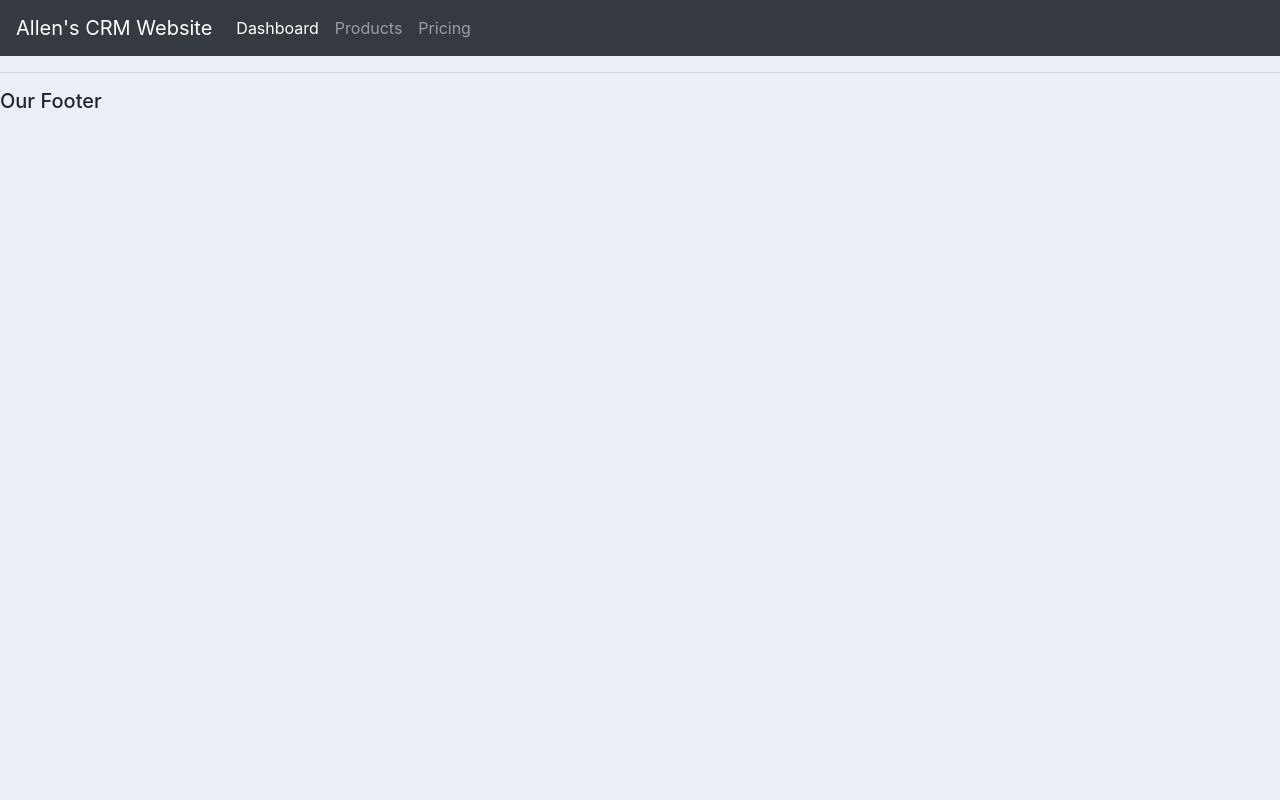
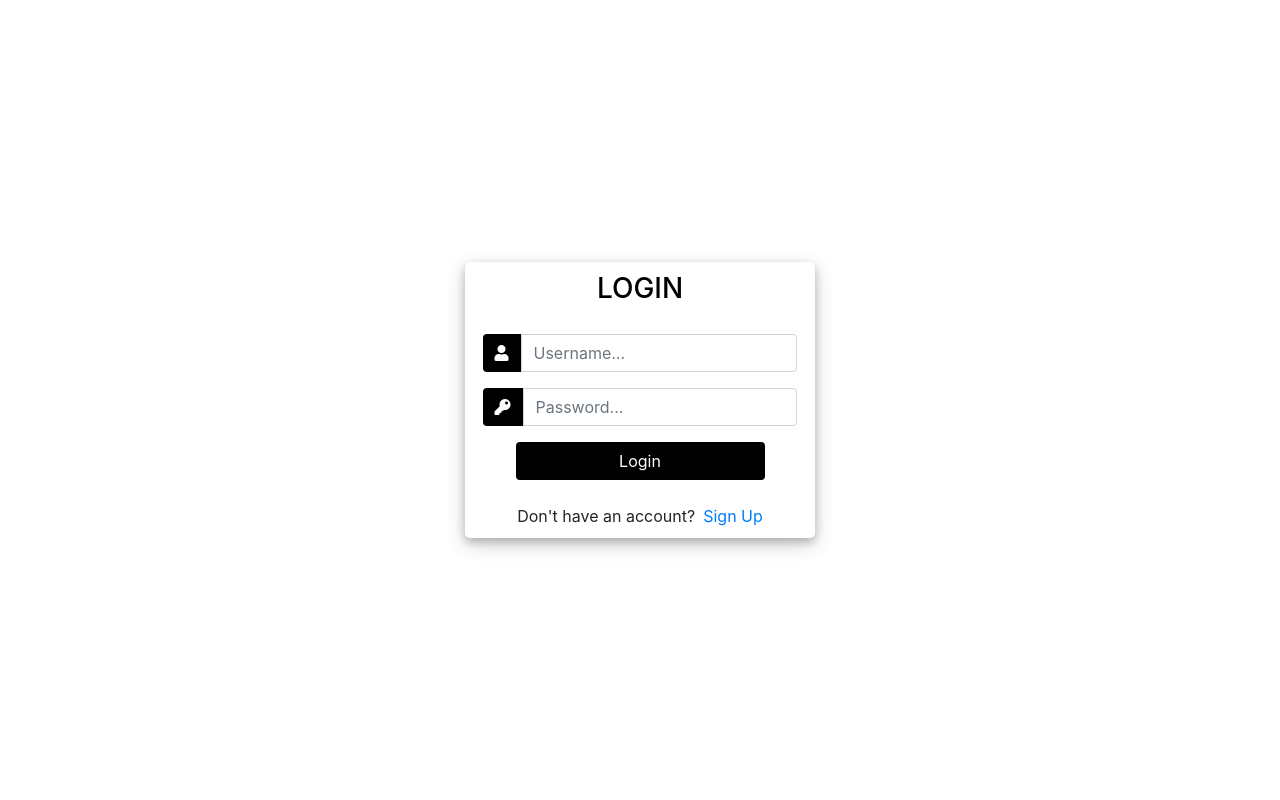
Before and after one commit to allenaj971/django-crm, a Django app: page /login/ in a window 1280 px wide. Run offline with Django 3.2, Linux system fonts and the light colour scheme; some libraries are stand-ins or nearby versions.

Commit message:
tut 14: user registration/login stuff

```diff
--- a/accounts/templates/accounts/login.html
+++ b/accounts/templates/accounts/login.html
@@ -1,5 +1,124 @@
-{% extends 'accounts/main.html' %}
-{% load static %}
-{% block content %}
+<!DOCTYPE html>
+<html>
 
-{% endblock %}
+<head>
+	<title>Login</title>
+	<link rel="stylesheet" href="https://stackpath.bootstrapcdn.com/bootstrap/4.1.3/css/bootstrap.min.css" integrity="sha384-MCw98/SFnGE8fJT3GXwEOngsV7Zt27NXFoaoApmYm81iuXoPkFOJwJ8ERdknLPMO" crossorigin="anonymous">
+	<script src="https://ajax.googleapis.com/ajax/libs/jquery/3.3.1/jquery.min.js"></script>
+	<link rel="stylesheet" href="https://use.fontawesome.com/releases/v5.6.1/css/all.css" integrity="sha384-gfdkjb5BdAXd+lj+gudLWI+BXq4IuLW5IT+brZEZsLFm++aCMlF1V92rMkPaX4PP" crossorigin="anonymous">
+
+
+	<style>
+		body,
+		html {
+			margin: 0;
+			padding: 0;
+			height: 100%;
+			background: white !important;
+		}
+		.user_card {
+			width: 350px;
+			margin-top: auto;
+			margin-bottom: auto;
+			background: white;
+			position: relative;
+			display: flex;
+			justify-content: center;
+			flex-direction: column;
+			padding: 10px;
+			box-shadow: 0 4px 8px 0 rgba(0, 0, 0, 0.2), 0 6px 20px 0 rgba(0, 0, 0, 0.19);
+			-webkit-box-shadow: 0 4px 8px 0 rgba(0, 0, 0, 0.2), 0 6px 20px 0 rgba(0, 0, 0, 0.19);
+			-moz-box-shadow: 0 4px 8px 0 rgba(0, 0, 0, 0.2), 0 6px 20px 0 rgba(0, 0, 0, 0.19);
+			border-radius: 5px;
+
+		}
+
+		.form_container {
+			margin-top: 20px;
+		}
+
+		#form-title{
+			color: black;
+
+		}
+
+		.login_btn {
+			width: 100%;
+			background: black !important;
+			color: white !important;
+		}
+		.login_btn:focus {
+			box-shadow: none !important;
+			outline: 0px !important;
+		}
+		.login_container {
+			padding: 0 2rem;
+		}
+		.input-group-text {
+			background: black !important;
+			color: white !important;
+			border: 0 !important;
+			border-radius: 0.25rem 0 0 0.25rem !important;
+		}
+		.input_user,
+		.input_pass:focus {
+			box-shadow: none !important;
+			outline: 0px !important;
+		}
+
+		#messages{
+			background-color: grey;
+			color: #fff;
+			padding: 10px;
+			margin-top: 10px;
+		}
+	</style>
+
+</head>
+<body>
+	<div class="container h-100">
+		<div class="d-flex justify-content-center h-100">
+			<div class="user_card">
+				<div class="d-flex justify-content-center">
+
+
+					<h3 id="form-title">LOGIN</h3>
+				</div>
+				<div class="d-flex justify-content-center form_container">
+					<form method="POST" action="">
+						{% csrf_token %}
+						<div class="input-group mb-3">
+							<div class="input-group-append">
+								<span class="input-group-text"><i class="fas fa-user"></i></span>
+							</div>
+							<input type="text" name="username" placeholder="Username..." class="form-control">
+						</div>
+						<div class="input-group mb-2">
+							<div class="input-group-append">
+								<span class="input-group-text"><i class="fas fa-key"></i></span>
+							</div>
+								<input type="password" name="password" placeholder="Password..." class="form-control" >
+						</div>
+
+							<div class="d-flex justify-content-center mt-3 login_container">
+				 				<input class="btn login_btn" type="submit" value="Login">
+				   			</div>
+					</form>
+				</div>
+
+				{% for message in messages %}
+					<p id="messages">{{message}}</p>
+				{% endfor %}
+
+				<div class="mt-4">
+					<div class="d-flex justify-content-center links">
+						Don't have an account? <a href="{% url 'register' %}" class="ml-2">Sign Up</a>
+					</div>
+
+				</div>
+			</div>
+		</div>
+	</div>
+</body>
+
+</html>
--- a/accounts/templates/accounts/navbar.html
+++ b/accounts/templates/accounts/navbar.html
@@ -1,3 +1,12 @@
+{% load static %}
+<style>
+  .hello-msg {
+    font-size: 18px;
+    color: white;
+    margin-right: 20px;
+  }
+</style>
+
 <nav class="navbar navbar-expand-lg navbar-dark bg-dark justify-content-end">
   <a class="navbar-brand" href="{% url 'home' %}">Allen's CRM Website</a>
   <button class="navbar-toggler" type="button" data-toggle="collapse" data-target="#navbarNav" aria-controls="navbarNav" aria-expanded="false" aria-label="Toggle navigation">
@@ -11,9 +20,10 @@
       <li class="nav-item">
         <a class="nav-link" href="{% url 'products' %}">Products</a>
       </li>
-      <li class="nav-item">
-        <a class="nav-link" href="#">Pricing</a>
-      </li>
     </ul>
   </div>
+
+  <span class="hello-msg">Hello, {{request.user}}</span>
+  <span><a class="hello-msg" href="{% url 'logout' %}">Logout</a></span>
+
 </nav>
--- a/accounts/urls.py
+++ b/accounts/urls.py
@@ -2,8 +2,9 @@ from django.urls import path
 from . import views
 
 urlpatterns = [
-    path('register/', views.register, name="register"),
-    path('login/', views.login, name="login"),
+    path('register/', views.registerPage, name="register"),
+    path('login/', views.loginPage, name="login"),
+    path('logout/', views.logoutUser, name="logout"),
 
     path('', views.home, name="home"),
     path('products/', views.products, name="products"),
--- a/accounts/views.py
+++ b/accounts/views.py
@@ -4,25 +4,51 @@ from .forms import *
 from django.forms import inlineformset_factory
 from django.contrib.auth.forms import UserCreationForm
 from .forms import *
+from django.contrib import messages
+from django.contrib.auth import authenticate, login, logout
+from django.contrib.auth.decorators import login_required
+
+def registerPage(request):
+    if request.user.is_authenticated:
+        return redirect('home')
+    else:
+        form = CreateUserForm()
+
+        if request.method == "POST":
+            form = CreateUserForm(request.POST)
+            if form.is_valid():
+                form.save()
+                user = form.cleaned_data.get('username')
+                messages.success(request, 'Account for ' + user + ' was successfully created!')
+                return redirect('login')
+        context = {'form': form}
+        return render(request, 'accounts/register.html', context)
 
 
-def register(request):
-    form = CreateUserForm()
+def loginPage(request):
+    if request.user.is_authenticated:
+        return redirect('home')
+    else:
+        if request.method == "POST":
+            username = request.POST.get('username')
+            password = request.POST.get('password')
 
-    if request.method == "POST":
-        form = CreateUserForm(request.POST)
-        if form.is_valid():
-            form.save()
+            user = authenticate(request, username=username, password=password)
 
-    context = {'form': form}
-    return render(request, 'accounts/register.html', context)
+            if user is not None:
+                login(request, user)
+                return redirect('home')
+            else:
+                messages.info(request, 'Username or Password is incorrect')
+        context = {}
+        return render(request, 'accounts/login.html', context)
 
 
-def login(request):
-    context = {}
-    return render(request, 'accounts/login.html', context)
+def logoutUser(request):
+    logout(request)
+    return redirect('login')
 
-
+@login_required(login_url='login')
 def home(request):
     orders = Order.objects.all()
     customers = Customer.objects.all()
@@ -39,11 +65,13 @@ def home(request):
     return render(request, 'accounts/dashboard.html', context)
 
 
+@login_required(login_url='login')
 def products(request):
     products = Product.objects.all()
     return render(request, 'accounts/products.html', {'products': products})
 
 
+@login_required(login_url='login')
 def customer(request, pk):
     customer = Customer.objects.get(id=pk)
 
@@ -59,6 +87,7 @@ def customer(request, pk):
     return render(request, 'accounts/customer.html', context)
 
 
+@login_required(login_url='login')
 def createOrder(request, pk):
     OrderFormSet = inlineformset_factory(Customer, Order, fields=('product','status'), extra=5)
     customer = Customer.objects.get(id=pk)
@@ -77,6 +106,7 @@ def createOrder(request, pk):
     return render(request, 'accounts/order_form.html', context)
 
 
+@login_required(login_url='login')
 def updateOrder(request, pk):
     order = Order.objects.get(id=pk)
     form = OrderForm(instance=order)
@@ -92,6 +122,7 @@ def updateOrder(request, pk):
     return render(request, 'accounts/order_form.html', context)
 
 
+@login_required(login_url='login')
 def deleteOrder(request, pk):
     order = Order.objects.get(id=pk)
 
```
Also changed, not shown: accounts/templates/accounts/register.html (+132 -31 lines), accounts/templates/accounts/user.html (added).
